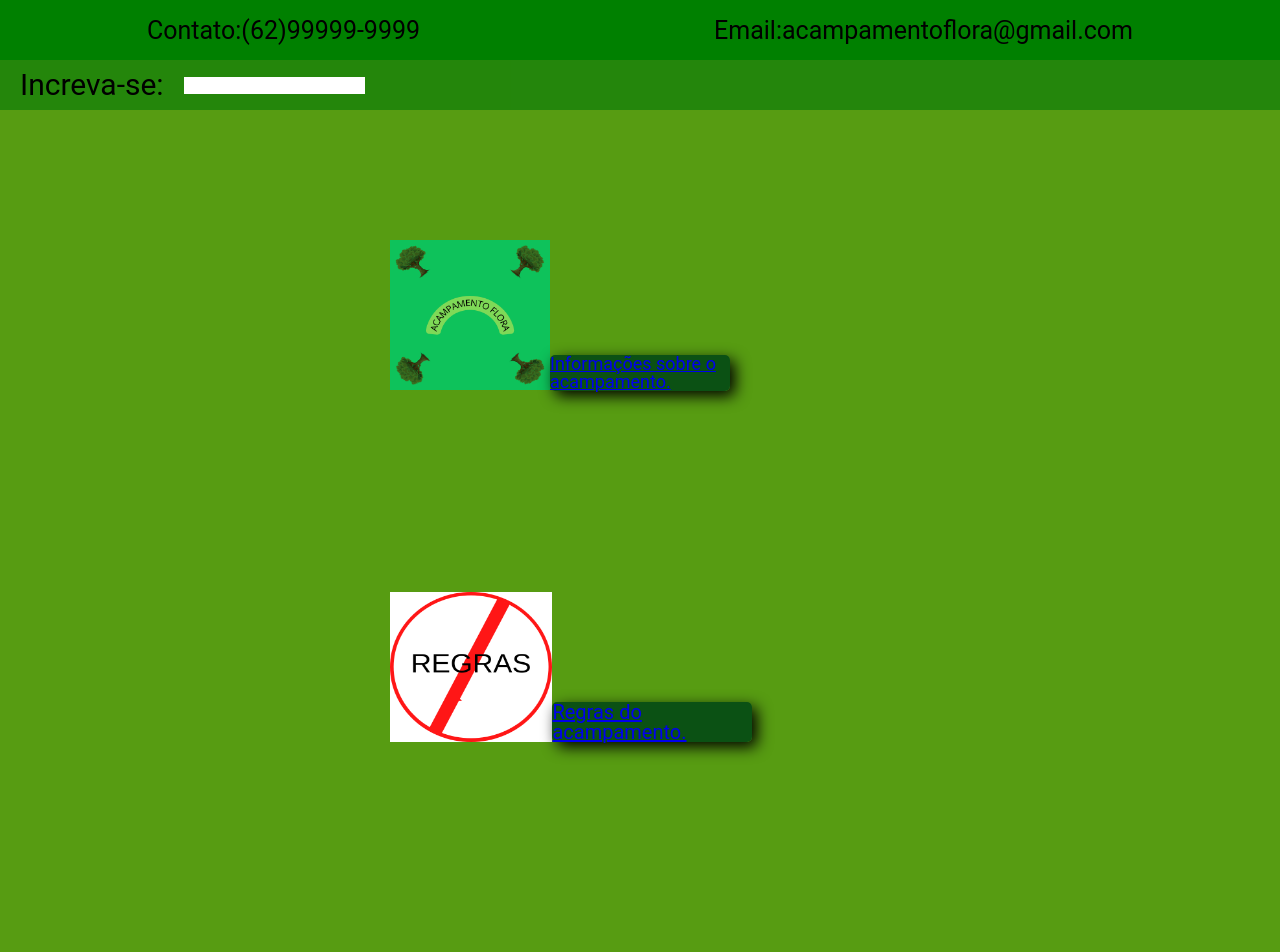
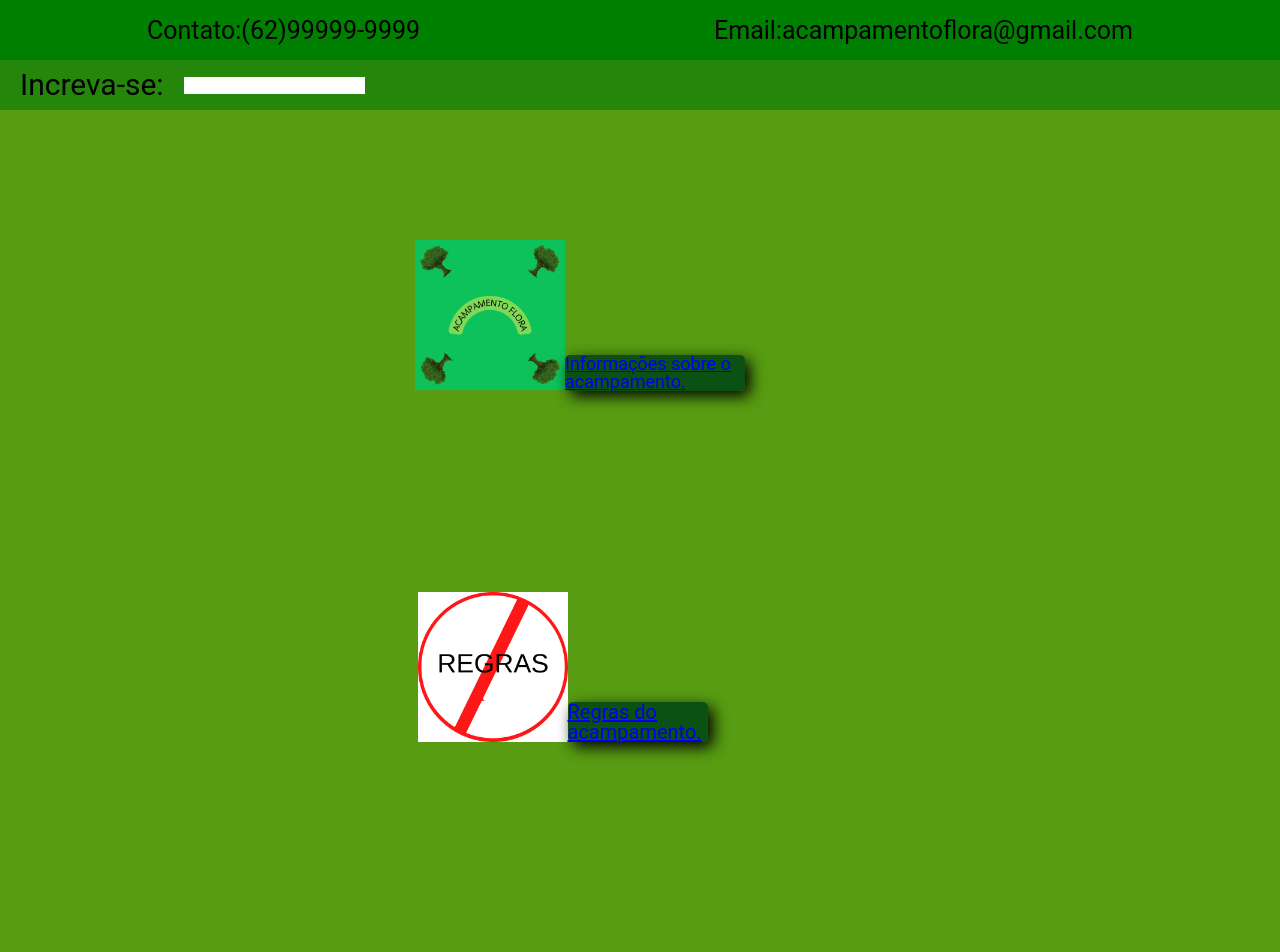
Before and after one commit to GabrielPimentel17/acampamento, a plain HTML site: page Dúvidas.html in a window 1280 px wide. Shown: the top 952 px of the page. Drawn offline with Linux system fonts and the light colour scheme.

Commit message:
alteração página duvidas

```diff
--- a/css.css
+++ b/css.css
@@ -168,7 +168,7 @@ header input {
   display: flex;
   justify-items: center;
   margin-top: 90px;
-  width: 350px;
+  width: 300px;
   height: 350px;
   margin-bottom: 2px;
   margin-right: 150px;
@@ -187,18 +187,18 @@ header input {
 .img3 {
   display: flex;
   justify-content: left;
-  width: 370px;
+  width: 300px;
   height: 470px;
   margin-left: 25px;
   margin-bottom: 200px;
-  margin-right: 155px;
+  margin-right: 170px;
 }
 
 .regras_acam {
   display: flex;
   font-size: 20px;
   background-color: rgba(6, 75, 21, 0.925);
-  margin-right: 8px;
+  margin-right: 10px;
   margin-top: 230px;
   border-radius: 5px;
   box-shadow: 5px 5px 15px black;
```
